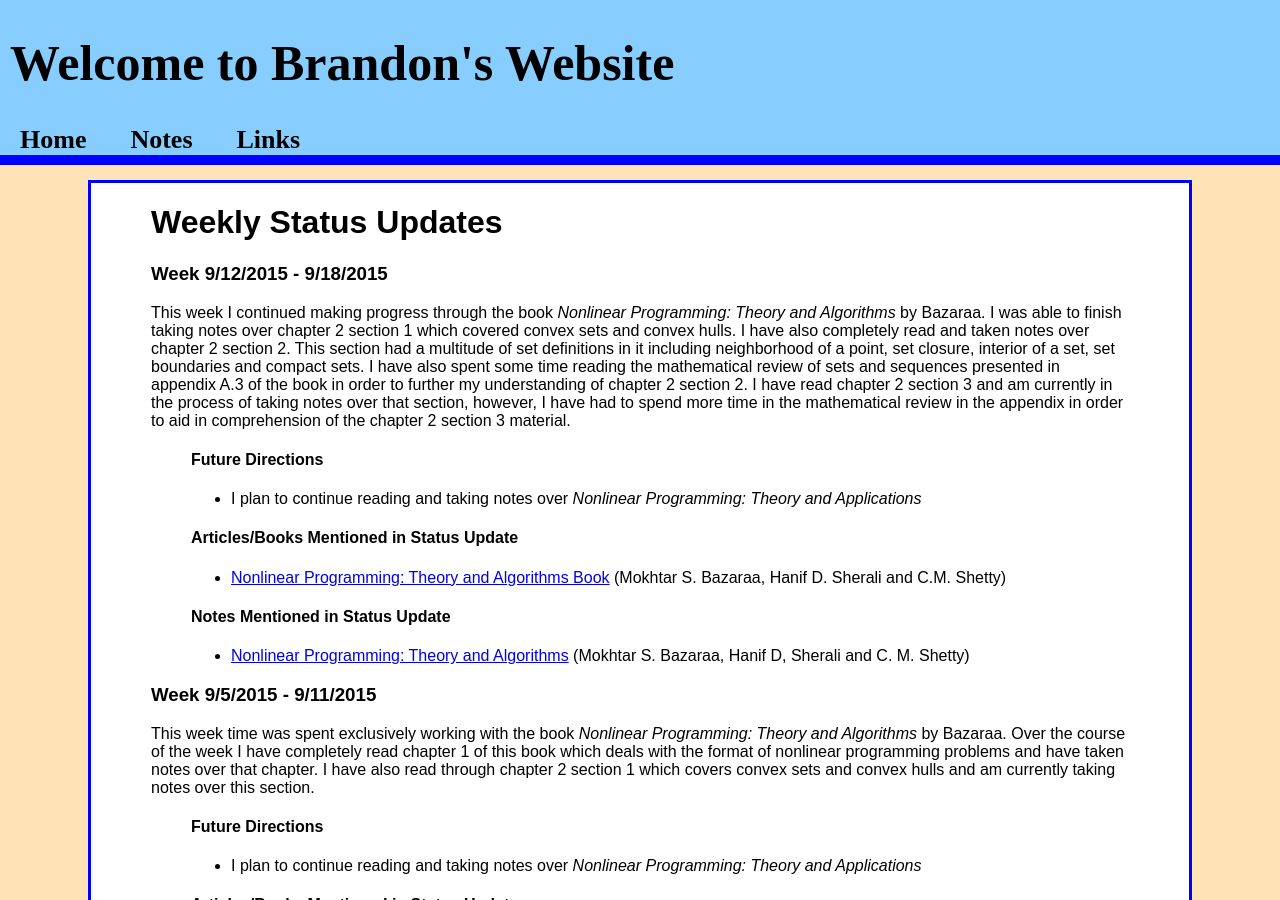
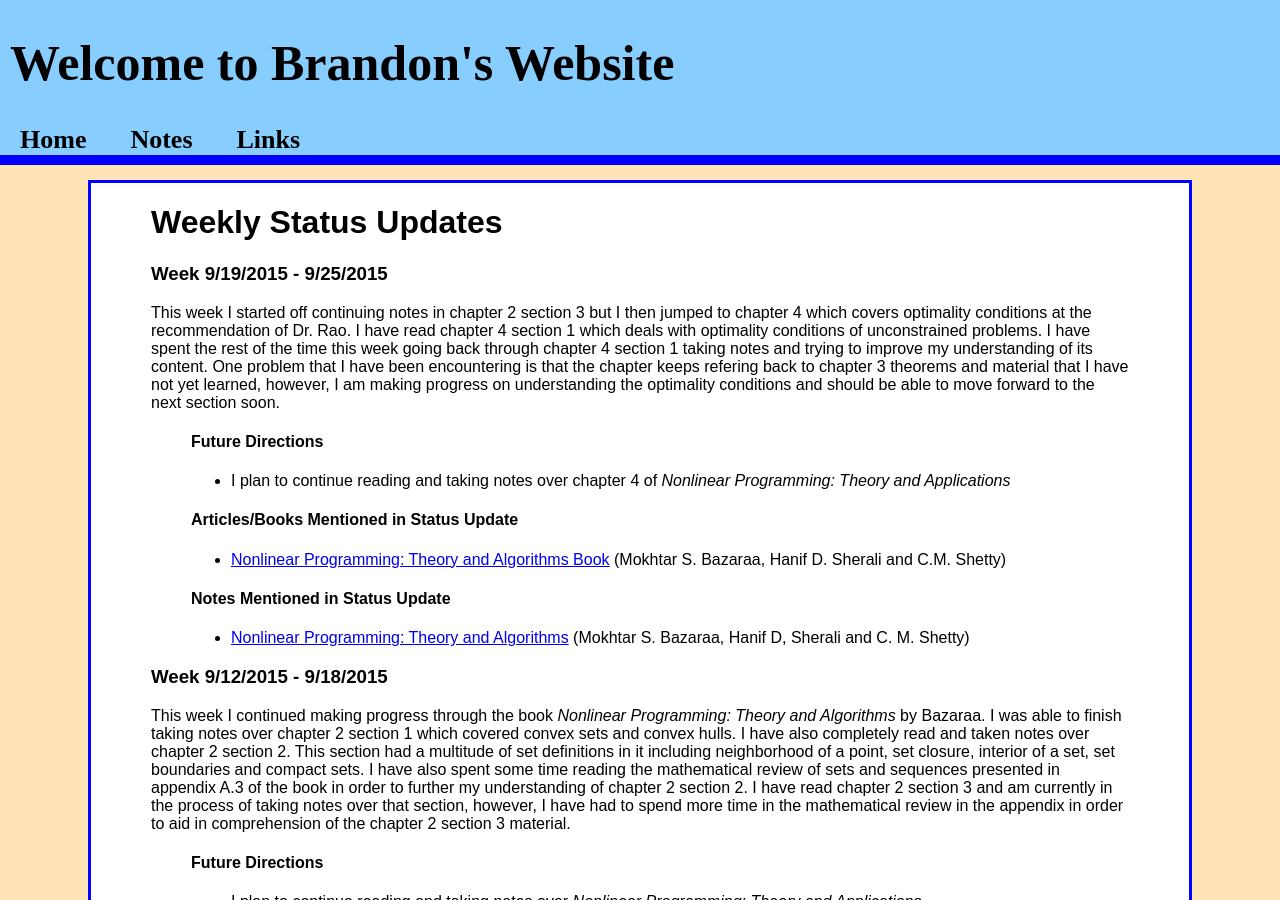
Before and after one commit to jbm950/jbm950.github.io, a Jekyll site: the page built from notes/grad_notes/weekly_status_updates.html, in a window 1280 px wide and 900 px high. Built offline with Jekyll 4.4.1, drawn with Linux system fonts in a browser that asks for light colours; Markdown is read by kramdown in place of the engine named in the settings.

Commit message:
wrote new weekly status update

```diff
--- a/notes/grad_notes/weekly_status_updates.html
+++ b/notes/grad_notes/weekly_status_updates.html
@@ -14,14 +14,14 @@ title: Weekly Status Updates
 </head>
 <body>
 <h1 id="weekly-status-updates">Weekly Status Updates</h1>
-<h3 id="week-9122015---9182015">Week 9/12/2015 - 9/18/2015</h3>
-<p>This week I continued making progress through the book <em>Nonlinear Programming: Theory and Algorithms</em> by Bazaraa. I was able to finish taking notes over chapter 2 section 1 which covered convex sets and convex hulls. I have also completely read and taken notes over chapter 2 section 2. This section had a multitude of set definitions in it including neighborhood of a point, set closure, interior of a set, set boundaries and compact sets. I have also spent some time reading the mathematical review of sets and sequences presented in appendix A.3 of the book in order to further my understanding of chapter 2 section 2. I have read chapter 2 section 3 and am currently in the process of taking notes over that section, however, I have had to spend more time in the mathematical review in the appendix in order to aid in comprehension of the chapter 2 section 3 material.</p>
+<h3 id="week-9192015---9252015">Week 9/19/2015 - 9/25/2015</h3>
+<p>This week I started off continuing notes in chapter 2 section 3 but I then jumped to chapter 4 which covers optimality conditions at the recommendation of Dr. Rao. I have read chapter 4 section 1 which deals with optimality conditions of unconstrained problems. I have spent the rest of the time this week going back through chapter 4 section 1 taking notes and trying to improve my understanding of its content. One problem that I have been encountering is that the chapter keeps refering back to chapter 3 theorems and material that I have not yet learned, however, I am making progress on understanding the optimality conditions and should be able to move forward to the next section soon.</p>
 <blockquote>
 <h4 id="future-directions">Future Directions</h4>
 </blockquote>
 <blockquote>
 <ul>
-<li>I plan to continue reading and taking notes over <em>Nonlinear Programming: Theory and Applications</em></li>
+<li>I plan to continue reading and taking notes over chapter 4 of <em>Nonlinear Programming: Theory and Applications</em></li>
 </ul>
 </blockquote>
 <blockquote>
@@ -41,8 +41,8 @@ target="_blank">Nonlinear Programming: Theory and Algorithms Book</a> (Mokhtar S
 <li><a href="./nonlinear_programming_theory_and_algorithms/nonlinear_programming_theory_and_algo_main.html">Nonlinear Programming: Theory and Algorithms</a> (Mokhtar S. Bazaraa, Hanif D, Sherali and C. M. Shetty)</li>
 </ul>
 </blockquote>
-<h3 id="week-952015---9112015">Week 9/5/2015 - 9/11/2015</h3>
-<p>This week time was spent exclusively working with the book <em>Nonlinear Programming: Theory and Algorithms</em> by Bazaraa. Over the course of the week I have completely read chapter 1 of this book which deals with the format of nonlinear programming problems and have taken notes over that chapter. I have also read through chapter 2 section 1 which covers convex sets and convex hulls and am currently taking notes over this section.</p>
+<h3 id="week-9122015---9182015">Week 9/12/2015 - 9/18/2015</h3>
+<p>This week I continued making progress through the book <em>Nonlinear Programming: Theory and Algorithms</em> by Bazaraa. I was able to finish taking notes over chapter 2 section 1 which covered convex sets and convex hulls. I have also completely read and taken notes over chapter 2 section 2. This section had a multitude of set definitions in it including neighborhood of a point, set closure, interior of a set, set boundaries and compact sets. I have also spent some time reading the mathematical review of sets and sequences presented in appendix A.3 of the book in order to further my understanding of chapter 2 section 2. I have read chapter 2 section 3 and am currently in the process of taking notes over that section, however, I have had to spend more time in the mathematical review in the appendix in order to aid in comprehension of the chapter 2 section 3 material.</p>
 <blockquote>
 <h4 id="future-directions-1">Future Directions</h4>
 </blockquote>
@@ -68,10 +68,37 @@ target="_blank">Nonlinear Programming: Theory and Algorithms Book</a> (Mokhtar S
 <li><a href="./nonlinear_programming_theory_and_algorithms/nonlinear_programming_theory_and_algo_main.html">Nonlinear Programming: Theory and Algorithms</a> (Mokhtar S. Bazaraa, Hanif D, Sherali and C. M. Shetty)</li>
 </ul>
 </blockquote>
+<h3 id="week-952015---9112015">Week 9/5/2015 - 9/11/2015</h3>
+<p>This week time was spent exclusively working with the book <em>Nonlinear Programming: Theory and Algorithms</em> by Bazaraa. Over the course of the week I have completely read chapter 1 of this book which deals with the format of nonlinear programming problems and have taken notes over that chapter. I have also read through chapter 2 section 1 which covers convex sets and convex hulls and am currently taking notes over this section.</p>
+<blockquote>
+<h4 id="future-directions-2">Future Directions</h4>
+</blockquote>
+<blockquote>
+<ul>
+<li>I plan to continue reading and taking notes over <em>Nonlinear Programming: Theory and Applications</em></li>
+</ul>
+</blockquote>
+<blockquote>
+<h4 id="articlesbooks-mentioned-in-status-update-2">Articles/Books Mentioned in Status Update</h4>
+</blockquote>
+<blockquote>
+<ul>
+<li><a href="http://www.amazon.com/Nonlinear-Programming-Algorithms-Mokhtar-Bazaraa/dp/0471486000"
+target="_blank">Nonlinear Programming: Theory and Algorithms Book</a> (Mokhtar S. Bazaraa, Hanif D. Sherali and C.M. Shetty)</li>
+</ul>
+</blockquote>
+<blockquote>
+<h4 id="notes-mentioned-in-status-update-2">Notes Mentioned in Status Update</h4>
+</blockquote>
+<blockquote>
+<ul>
+<li><a href="./nonlinear_programming_theory_and_algorithms/nonlinear_programming_theory_and_algo_main.html">Nonlinear Programming: Theory and Algorithms</a> (Mokhtar S. Bazaraa, Hanif D, Sherali and C. M. Shetty)</li>
+</ul>
+</blockquote>
 <h3 id="week-8292015---942015">Week 8/29/2015 - 9/4/2015</h3>
 <p>This week I started off reading the article <em>An Introduction to Automatic Differentiation</em>. After I finished reading the article I went back and started to take notes over the details of the article in order to gain a better understanding. During this note taking I differentiated a fucntion I made up using the automatic differentiation method described in the article. Also while taking notes I added information on Hessian matrices to my general notes page. About part way through the week Dr. Rao mentioned that I could maybe do a project involving writing a new non-linear programming problem solver and so I did a bit of research on NLP solvers. While serching for information I found more comparisons of current NLP solvers than research articles involving what a NLP solver is and how they are improved. Dr. Rao then lent me 3 text books to start reading: <em>Nonlinear Programming: Theory and Algorithms</em> by Bazaraa, <em>Practical Methods of Optimization</em> by Fletcher and <em>Nonlinear Programming</em> by Bertsekas. I have begun reading and taking notes over <em>Nonlinear Programming: Theory and Algorithms</em> and plan to continue doing so for the forseeable future.</p>
 <blockquote>
-<h4 id="future-directions-2">Future Directions</h4>
+<h4 id="future-directions-3">Future Directions</h4>
 </blockquote>
 <blockquote>
 <ul>
@@ -79,7 +106,7 @@ target="_blank">Nonlinear Programming: Theory and Algorithms Book</a> (Mokhtar S
 </ul>
 </blockquote>
 <blockquote>
-<h4 id="articlesbooks-mentioned-in-status-update-2">Articles/Books Mentioned in Status Update</h4>
+<h4 id="articlesbooks-mentioned-in-status-update-3">Articles/Books Mentioned in Status Update</h4>
 </blockquote>
 <blockquote>
 <ul>
@@ -97,7 +124,7 @@ target="_blank">Nonlinear Programming</a> (Dimitri P. Bertsekas)</li>
 <p>This week I started by taking general optimal control notes from the article <em>Faster, Higher and Greener</em> to better understand controls terminology. I also took some general notes over the control Hamiltonian and Calculus of Variations. For the calculus of variations notes I found an article, <em>Introduction to the Calculus of Variations</em>, of which I read a portion. A lot of the articles I was finding about the calculus of variations spent more time with examples of its usage rather than defining the concept itself. I also began taking some notes on the article <em>An Efficient Overloaded Method for Computing Derivatives of Mathematical Functions in MATLAB</em> to get a base of knowledge on computational derivatives. To further gain information on automatic derivatives I found the site <a href="http://www.autodiff.org/"
 target="_blank">www.autodiff.org</a> that is a central hub for automatic differentiation information. The site contains lists of articles and books that have dealt with the topic of automatic differentiation along with links to different tools that use automatic differentiation in different programming languages. From this web site I have found the article <em>An Introduction to Automatic Differentiation</em> from which I plan to read and take notes over.</p>
 <blockquote>
-<h4 id="future-directions-3">Future Directions</h4>
+<h4 id="future-directions-4">Future Directions</h4>
 </blockquote>
 <blockquote>
 <ul>
```
Also changed, not shown: source/notes/grad_notes/weekly_status_updates.md (+30 -1 lines).
